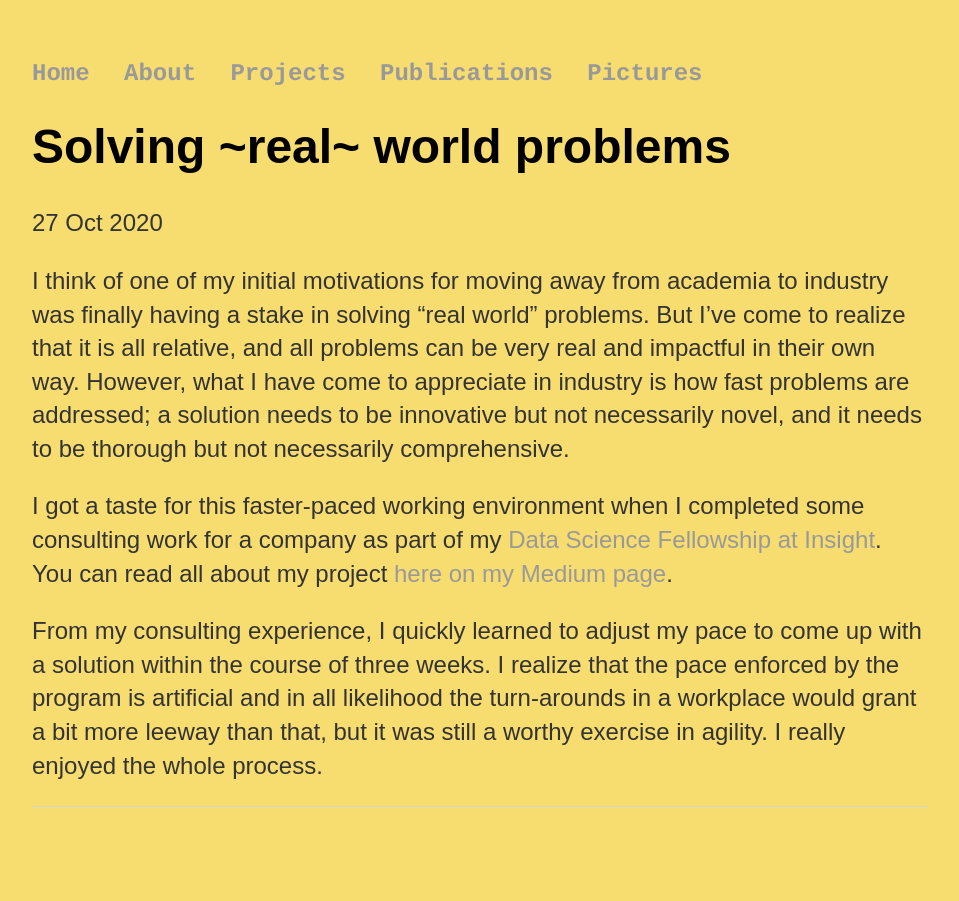
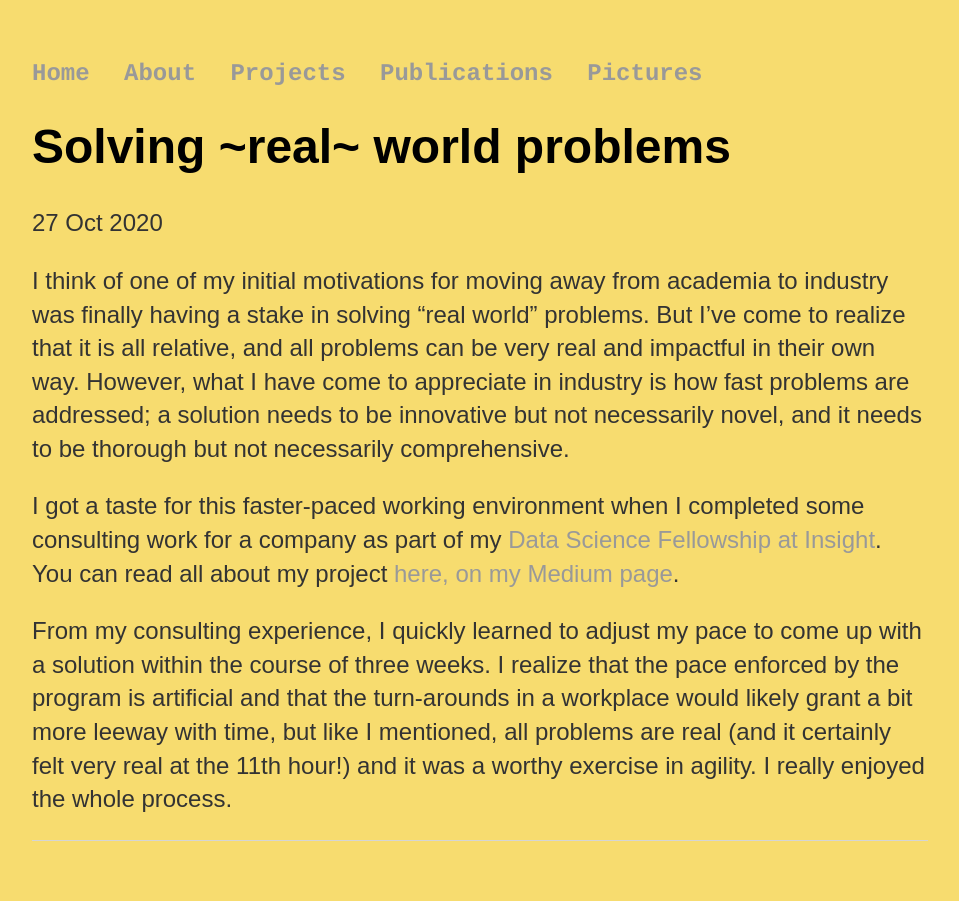
Before and after one commit to athpud/athpud.github.io, a Jekyll site: the page built from _posts/2020-10-27-athula-insight.md, in a window 1280 px wide. Shown: the whole page, without its empty margins (160-1119 px from the left). Built offline with Jekyll 4.4.1, drawn with Linux system fonts in a browser that asks for light colours.

Commit message:
Update 2020-10-27-athula-insight.md

```diff
--- a/_posts/2020-10-27-athula-insight.md
+++ b/_posts/2020-10-27-athula-insight.md
@@ -6,6 +6,6 @@ date: 2020-10-27
 
 I think of one of my initial motivations for moving away from academia to industry was finally having a stake in solving "real world" problems. But I've come to realize that it is all relative, and all problems can be very real and impactful in their own way. However, what I have come to appreciate in industry is how fast problems are addressed; a solution needs to be innovative but not necessarily novel, and it needs to be thorough but not necessarily comprehensive.
 
-I got a taste for this faster-paced working environment when I completed some consulting work for a company as part of my <a href="https://insightfellows.com/data-science" target="_blank">Data Science Fellowship at Insight</a>. You can read all about my project <a href="https://towardsdatascience.com/uprooting-anomalies-in-online-user-behavior-34d88ab65035" target="_blank">here on my Medium page</a>.
+I got a taste for this faster-paced working environment when I completed some consulting work for a company as part of my <a href="https://insightfellows.com/data-science" target="_blank">Data Science Fellowship at Insight</a>. You can read all about my project <a href="https://towardsdatascience.com/uprooting-anomalies-in-online-user-behavior-34d88ab65035" target="_blank">here, on my Medium page</a>.
 
-From my consulting experience, I quickly learned to adjust my pace to come up with a solution within the course of three weeks. I realize that the pace enforced by the program is artificial and in all likelihood the turn-arounds in a workplace would grant a bit more leeway than that, but it was still a worthy exercise in agility. I really enjoyed the whole process.
+From my consulting experience, I quickly learned to adjust my pace to come up with a solution within the course of three weeks. I realize that the pace enforced by the program is artificial and that the turn-arounds in a workplace would likely grant a bit more leeway with time, but like I mentioned, all problems are real (and it certainly felt very real at the 11th hour!) and it was a worthy exercise in agility. I really enjoyed the whole process.
```
